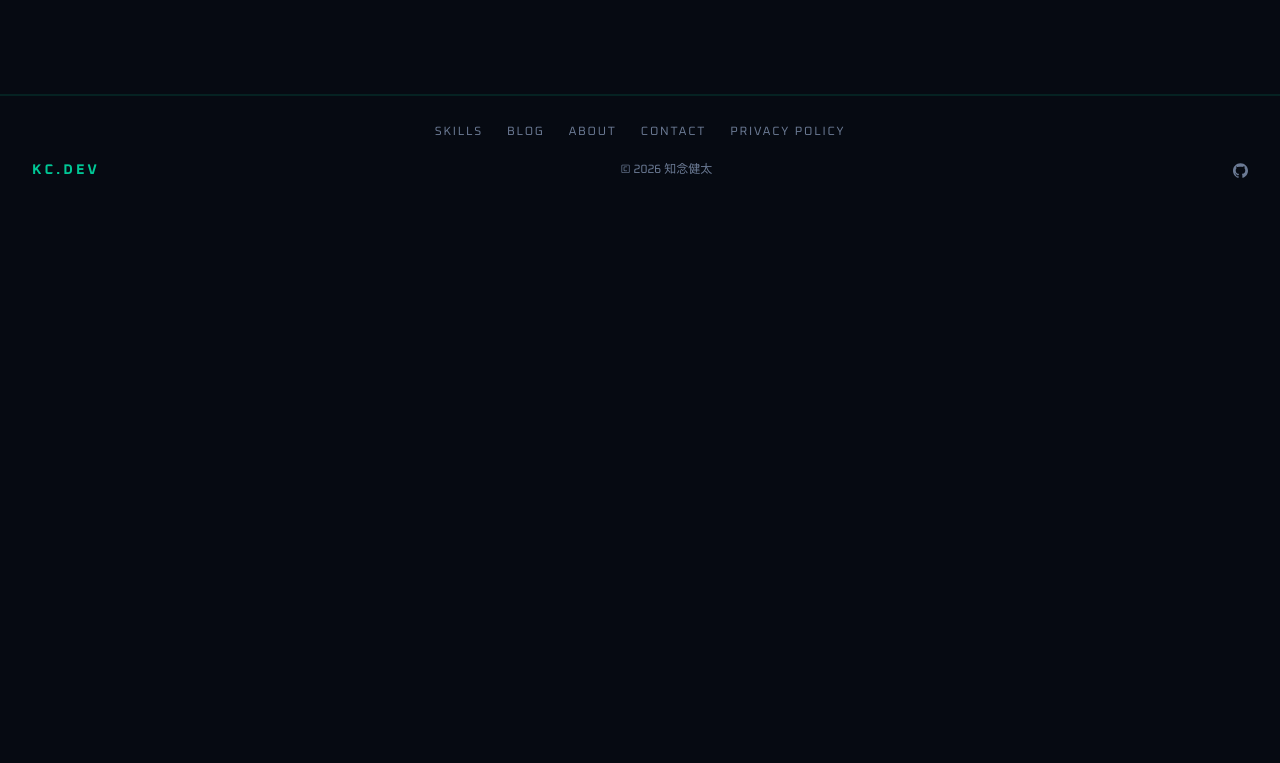
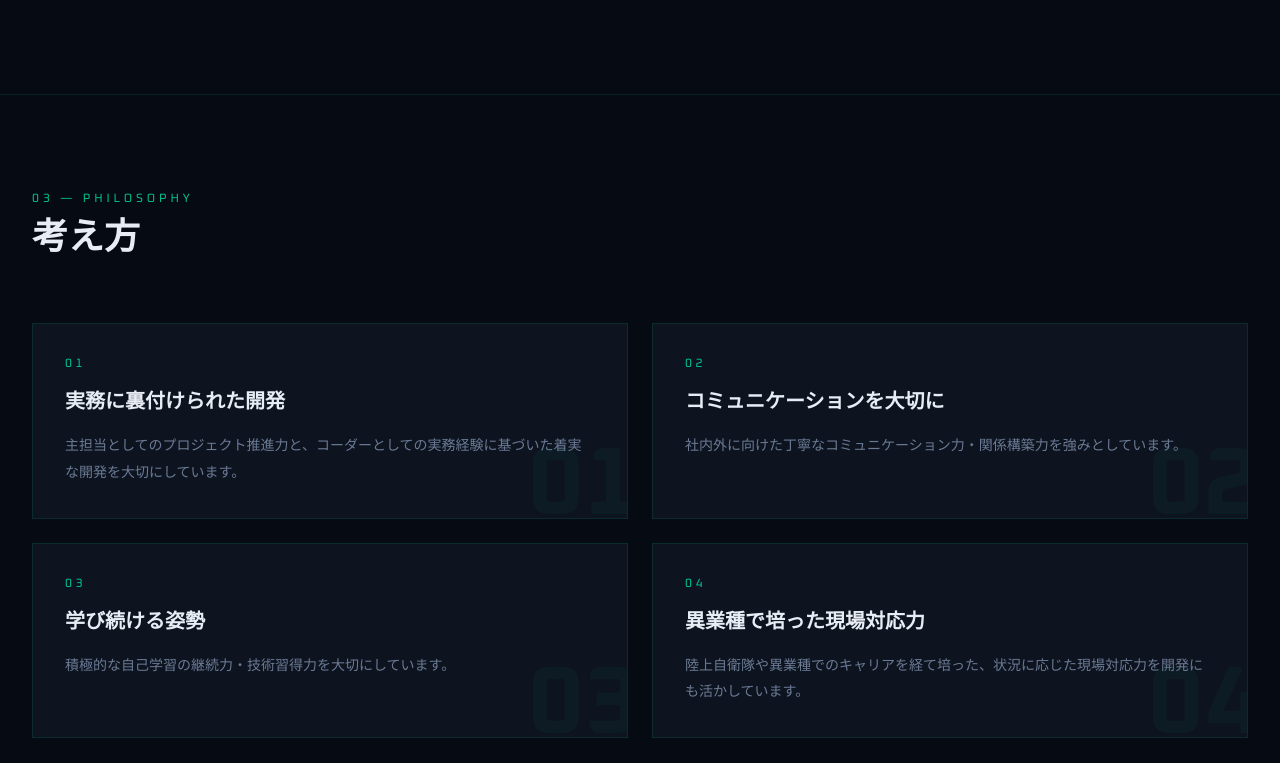
Before and after one commit to kenta-io/portfolio-site, a Next.js app: page /about in a window 1280 px wide. Shown: the part 2137-2900 px from the top of the page. Before the commit the page ends 2345 px from the top, so only its background shows below. Built offline with nearby package versions, Linux system fonts and the light colour scheme.

Commit message:
feat: add philosophy section

```diff
--- a/src/app/about/page.tsx
+++ b/src/app/about/page.tsx
@@ -1,3 +1,4 @@
+import { Philosophy } from "@/components/about/Philosophy";
 import { Portrait } from "@/components/about/Portrait";
 import { TimelineItem } from "@/components/about/TimelineItem";
 import { SiGithub } from "react-icons/si";
@@ -130,6 +131,20 @@ export default function AboutPage() {
           </div>
         </div>
       </section>
+
+      <section className="border-b border-border py-14 md:py-20 lg:py-24">
+        <div className="mx-auto max-w-[1280px] px-4 md:px-6 lg:px-8">
+          <div className="mb-10 md:mb-16">
+            <div className="font-heading mb-3 text-xs tracking-[0.32em] text-accent uppercase">
+              03 — Philosophy
+            </div>
+            <h2 className="font-heading text-3xl font-bold md:text-4xl">
+              考え方
+            </h2>
+          </div>
+          <Philosophy />
+        </div>
+      </section>
     </>
   );
 }
--- /dev/null
+++ b/src/components/about/Philosophy/index.tsx
@@ -0,0 +1,51 @@
+const PHILOSOPHY_ITEMS = [
+  {
+    symbol: "01",
+    title: "実務に裏付けられた開発",
+    description:
+      "主担当としてのプロジェクト推進力と、コーダーとしての実務経験に基づいた着実な開発を大切にしています。",
+  },
+  {
+    symbol: "02",
+    title: "コミュニケーションを大切に",
+    description:
+      "社内外に向けた丁寧なコミュニケーション力・関係構築力を強みとしています。",
+  },
+  {
+    symbol: "03",
+    title: "学び続ける姿勢",
+    description: "積極的な自己学習の継続力・技術習得力を大切にしています。",
+  },
+  {
+    symbol: "04",
+    title: "異業種で培った現場対応力",
+    description:
+      "陸上自衛隊や異業種でのキャリアを経て培った、状況に応じた現場対応力を開発にも活かしています。",
+  },
+];
+
+export function Philosophy() {
+  return (
+    <div className="grid grid-cols-1 gap-4 md:grid-cols-2 md:gap-6">
+      {PHILOSOPHY_ITEMS.map(({ symbol, title, description }) => (
+        <div
+          key={symbol}
+          className="relative overflow-hidden border border-border bg-card p-6 md:p-8"
+        >
+          <div className="font-heading pointer-events-none absolute -right-3 -bottom-4 text-[80px] leading-none font-bold text-accent/[0.04] select-none md:text-[96px]">
+            {symbol}
+          </div>
+          <div className="font-heading mb-3 text-xs tracking-[0.3em] text-accent uppercase md:mb-4">
+            {symbol}
+          </div>
+          <h3 className="font-heading mb-3 text-lg font-bold md:mb-4 md:text-xl">
+            {title}
+          </h3>
+          <p className="text-sm leading-[1.9] text-muted-foreground">
+            {description}
+          </p>
+        </div>
+      ))}
+    </div>
+  );
+}
```
